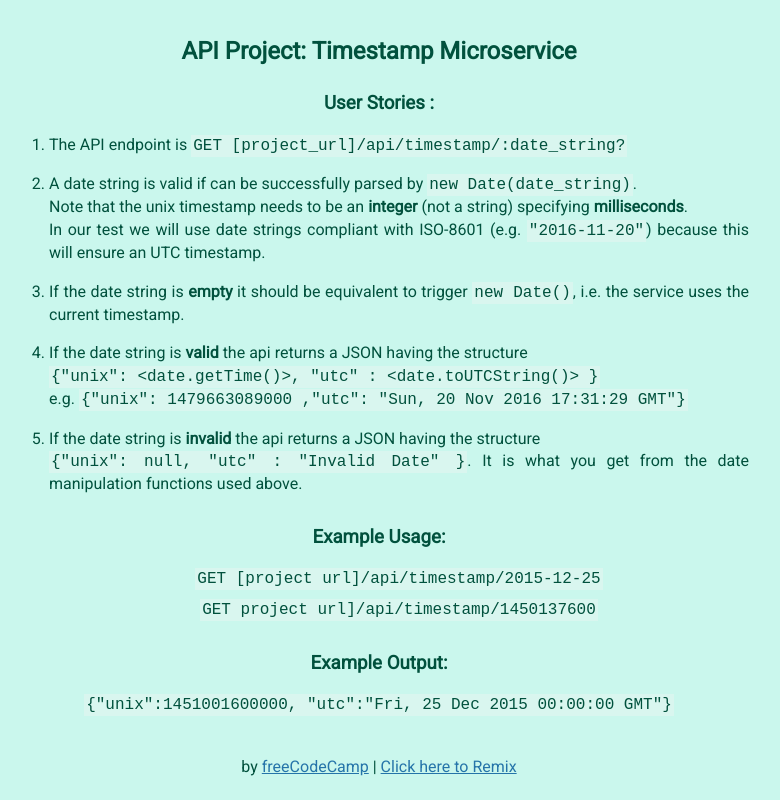
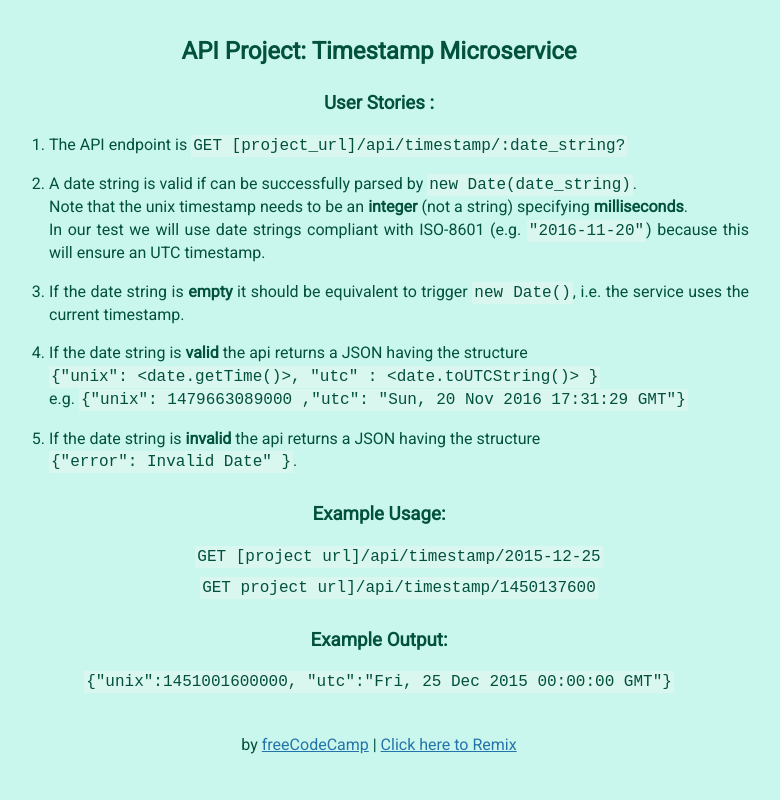
Before and after one commit to alevanni/timestamp-microservice, a website: page views/index.html in a window 1280 px wide. Shown: the whole page, without its empty margins (261-1041 px from the left). Drawn offline with Linux system fonts and the light colour scheme; files that its build step writes are made by us from their sources.

Commit message:
🤘😎 Updated HTML and README with Glitch

```diff
--- a/views/index.html
+++ b/views/index.html
@@ -24,7 +24,7 @@
           <li>If the date string is <strong>valid</strong> the api returns a JSON having the structure<br><code>{"unix": &lt;date.getTime()&gt;, "utc" : &lt;date.toUTCString()&gt; }</code><br>
             e.g. <code>{"unix": 1479663089000 ,"utc": "Sun, 20 Nov 2016 17:31:29 GMT"}</code></li>
           <li>If the date string is <strong>invalid</strong> the api returns a JSON having the structure <br>
-              <code>{"unix": null, "utc" : "Invalid Date" }</code>. It is what you get from the date manipulation functions used above.
+              <code>{"error": Invalid Date" }</code>.
           </li>
         </ol>
 
```
Also changed, not shown: README.md.
